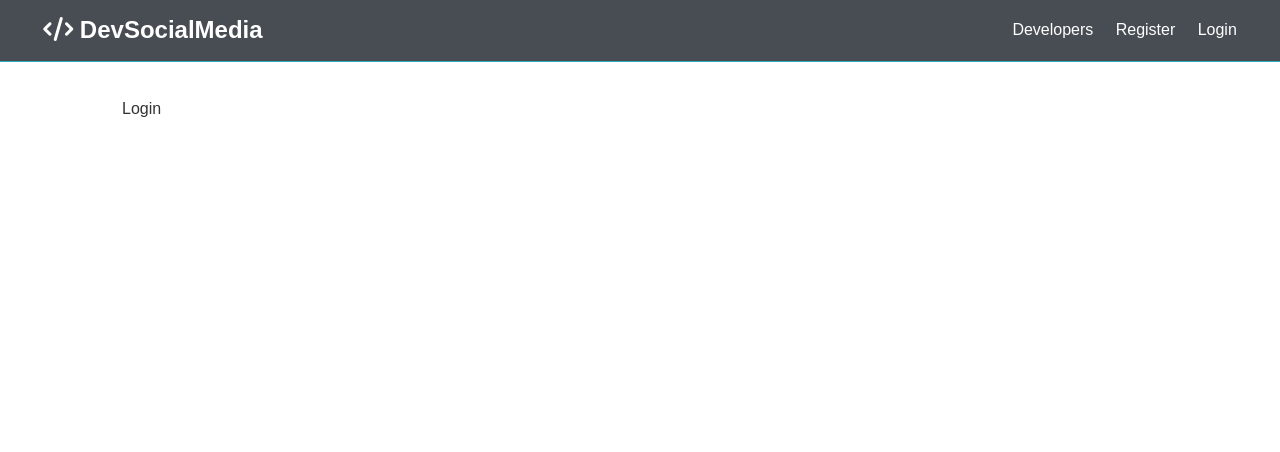
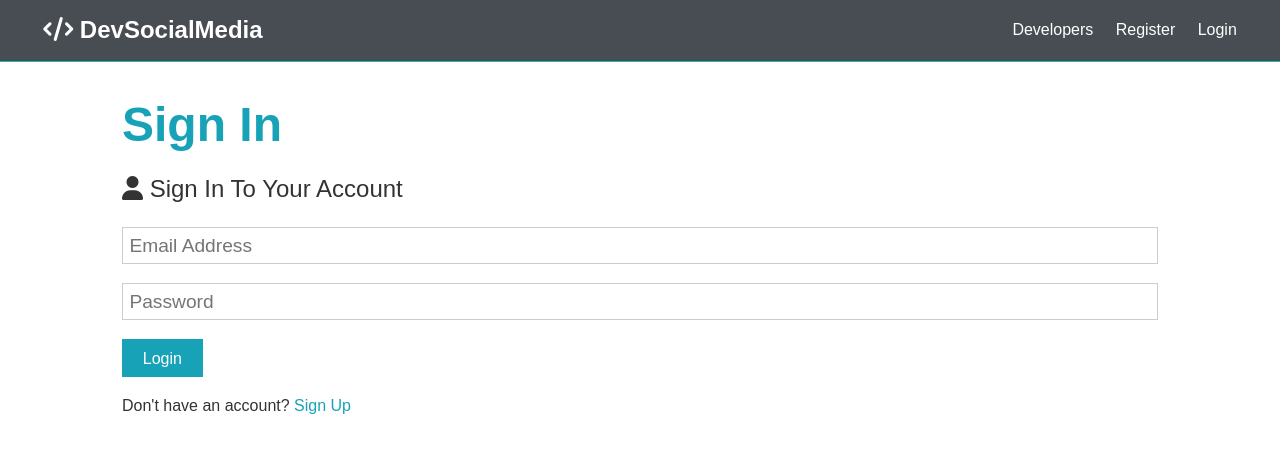
Before and after one commit to 0xbaid/dev-social-media, a React (Create React App) app in the folder client/: page /login in a window 1280 px wide. Shown: the top 452 px of the page. Built offline with nearby package versions, Linux system fonts and the light colour scheme.

Commit message:
created login form component with useState hook

```diff
--- a/client/src/components/auth/Login.js
+++ b/client/src/components/auth/Login.js
@@ -1,9 +1,63 @@
-import React from 'react';
+import React, { Fragment, useState } from 'react';
+import { Link } from 'react-router-dom';
 
 const Login = () => {
-    return (
-        <div> Login </div>
-    );
+  const [formData, setFormData] = useState({
+    email: '',
+    password: ''
+  });
+
+  const { email, password } = formData;
+
+  const handleChange = (event) => {
+    setFormData({ ...formData, [event.target.name]: event.target.value });
+  };
+
+  const handleSubmit = (event) => {
+    event.preventDefault();
+    console.log(formData);
+
+  };
+
+  return (
+    <Fragment>
+      <h1 className="large text-primary">Sign In</h1>
+      <p className="lead">
+        <i className="fas fa-user"></i> Sign In To Your Account
+      </p>
+      <form
+        className="form"
+        onSubmit={handleSubmit}
+      >
+
+        <div className="form-group">
+          <input
+            type="email"
+            placeholder="Email Address"
+            name="email"
+            value={email}
+            onChange={(event) => handleChange(event)}
+            required
+          />
+        </div>
+        <div className="form-group">
+          <input
+            type="password"
+            placeholder="Password"
+            name="password"
+            minLength="6"
+            value={password}
+            onChange={(event) => handleChange(event)}
+          />
+        </div>
+
+        <input type="submit" className="btn btn-primary" value="Login" />
+      </form>
+      <p className="my-1">
+        Don't have an account? <Link to="/register">Sign Up</Link>
+      </p>
+    </Fragment>
+  );
 };
 
 export default Login;
--- a/client/src/components/auth/Register.js
+++ b/client/src/components/auth/Register.js
@@ -1,4 +1,5 @@
 import React, { Fragment, useState } from 'react';
+import { Link } from 'react-router-dom';
 
 const Register = () => {
   const [formData, setFormData] = useState({
@@ -81,7 +82,7 @@
         <input type="submit" className="btn btn-primary" value="Register" />
       </form>
       <p className="my-1">
-        Already have an account? <a href="login.html">Sign In</a>
+        Already have an account? <Link to="/login">Sign In</Link>
       </p>
     </Fragment>
   );
```
